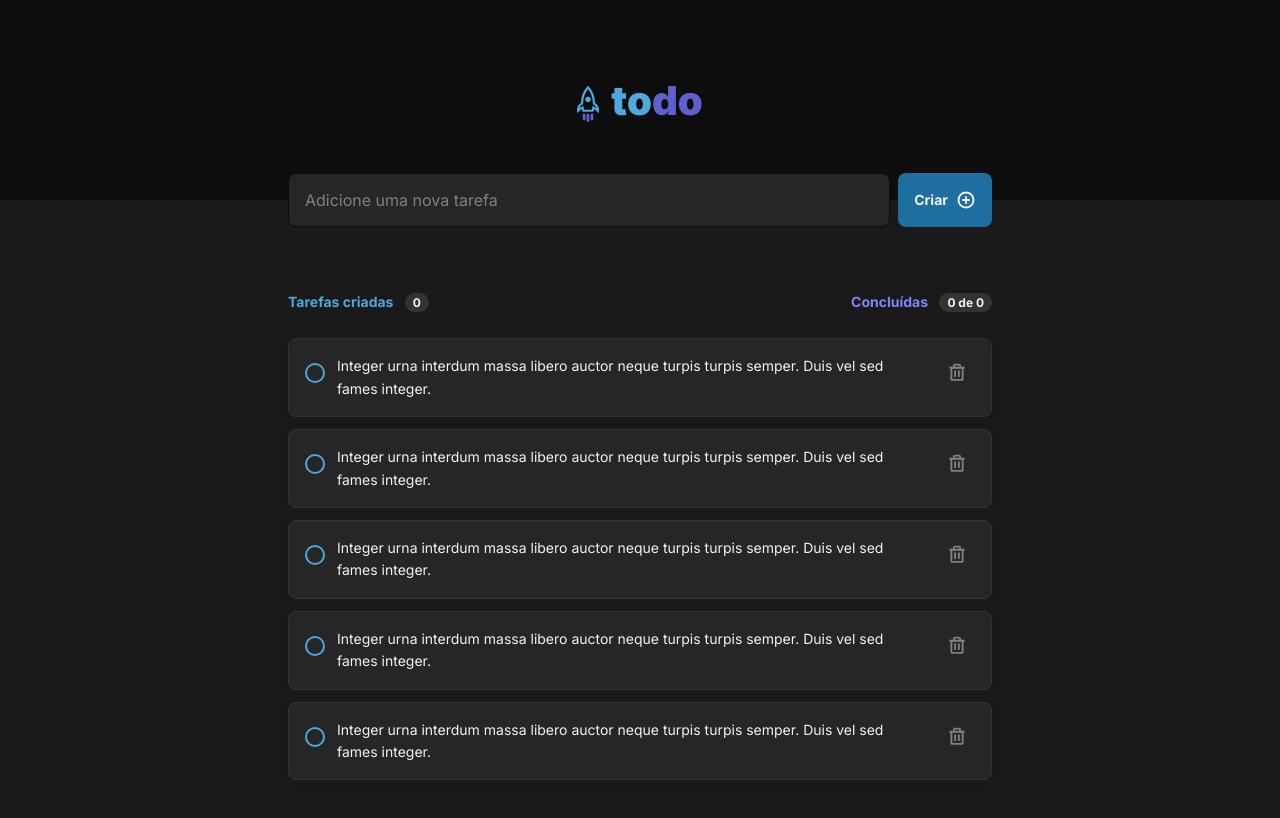
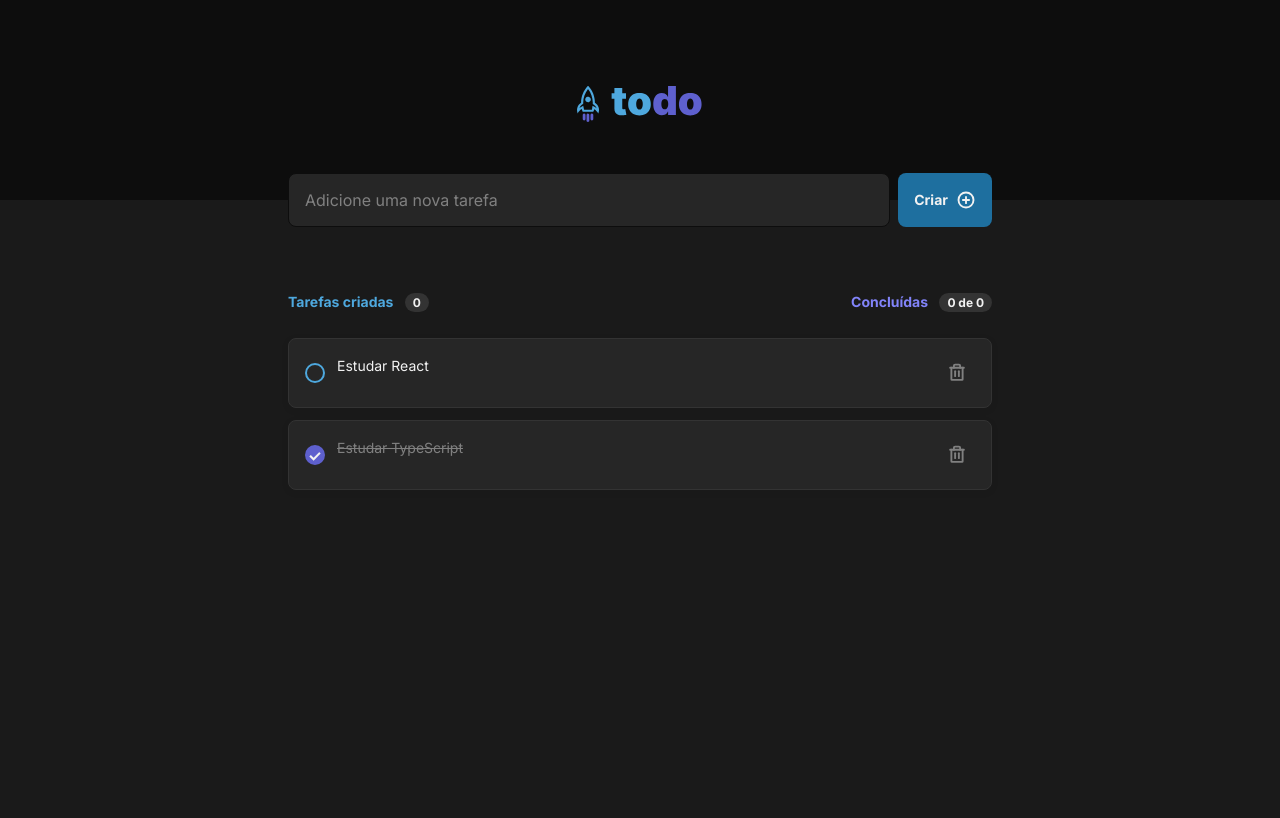
Before and after one commit to guilherme-s-barros/01-fundamentos-reactjs-desafio, a React (Vite) app: page / in a window 1280 px wide. Shown: the top 818 px of the page. Built offline with nearby package versions, Linux system fonts and the light colour scheme.

Commit message:
feat: tasklist state populated to task component

```diff
--- a/src/app.tsx
+++ b/src/app.tsx
@@ -2,8 +2,23 @@ import { Header } from './components/header'
 import { Task } from './components/task'
 
 import styles from './app.module.css'
+import { useState } from 'react'
 
 export function App() {
+  const [tasks, setTasks] = useState([
+    { id: 1, title: 'Estudar React', isCompleted: false },
+    { id: 2, title: 'Estudar TypeScript', isCompleted: true },
+  ])
+
+  function onCheckTask(taskId: number) {
+    const updatedTasks = tasks.map(task => task.id === taskId
+      ? { ...task, isCompleted: !task.isCompleted }
+      : task
+    )
+
+    setTasks(updatedTasks)
+  }
+
   return (
     <>
       <Header />
@@ -16,11 +31,15 @@ export function App() {
           </div>
 
           <ul className={styles.tasks}>
-            <Task />
-            <Task />
-            <Task />
-            <Task />
-            <Task />
+            {tasks.map(task => {
+              return (
+                <Task
+                  key={task.id}
+                  task={task}
+                  onCheckTask={onCheckTask}
+                />
+              )
+            })}
           </ul>
         </main>
       </div>
--- a/src/components/task.module.css
+++ b/src/components/task.module.css
@@ -69,6 +69,7 @@
 }
 
 .task > p {
+  flex: 1;
   color: var(--gray-100);
   font-size: 0.875rem;
 }
--- a/src/components/task.tsx
+++ b/src/components/task.tsx
@@ -3,19 +3,31 @@ import { Trash } from 'phosphor-react'
 
 import styles from './task.module.css'
 
-export function Task() {
+interface TaskProps {
+  task: {
+    id: number
+    title: string
+    isCompleted: boolean
+  }
+  onCheckTask(taskId: number): void
+}
+
+export function Task({ task, onCheckTask }: TaskProps) {
   function handleCheckTask(event: ChangeEvent<HTMLInputElement>) {
     event.target.classList.add(styles.interacted)
+
+    onCheckTask(task.id)
   }
 
   return (
     <li className={styles.task}>
-      <input type="checkbox" onChange={handleCheckTask} />
+      <input
+        type="checkbox"
+        onChange={handleCheckTask}
+        checked={task.isCompleted}
+      />
 
-      <p>
-        Integer urna interdum massa libero auctor neque turpis
-        turpis semper. Duis vel sed fames integer.
-      </p>
+      <p>{task.title}</p>
 
       <button className={styles.deleteTaskButton} title="Deletar tarefa">
         <Trash size={20} weight="bold" />
```
